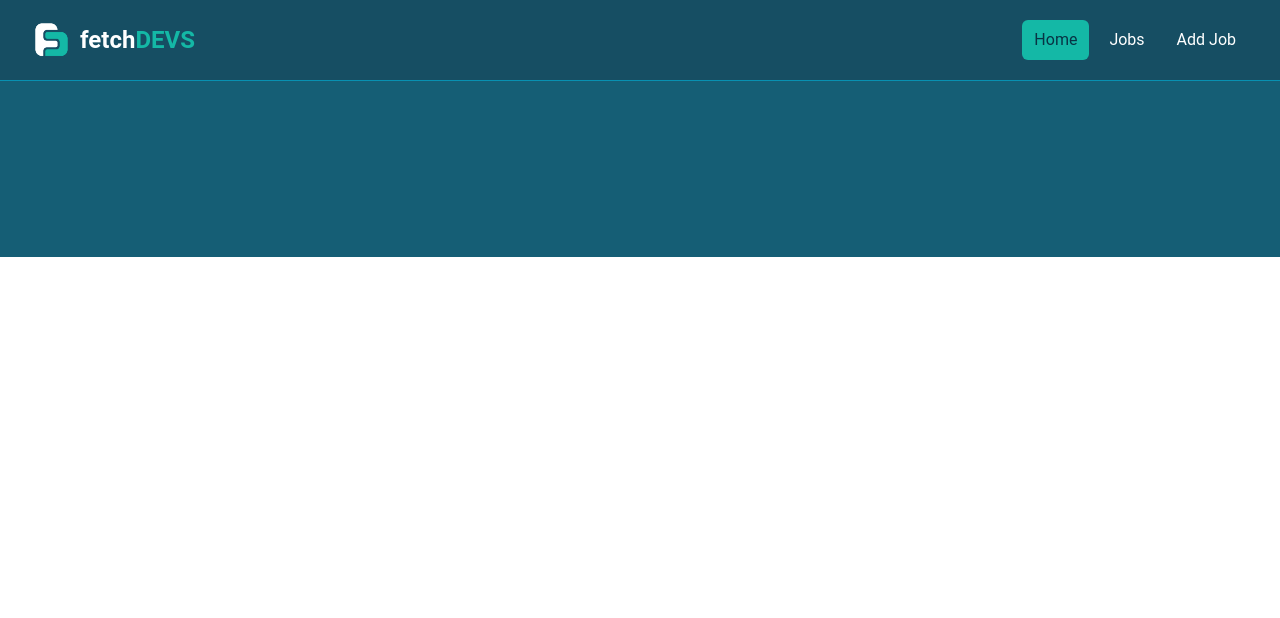
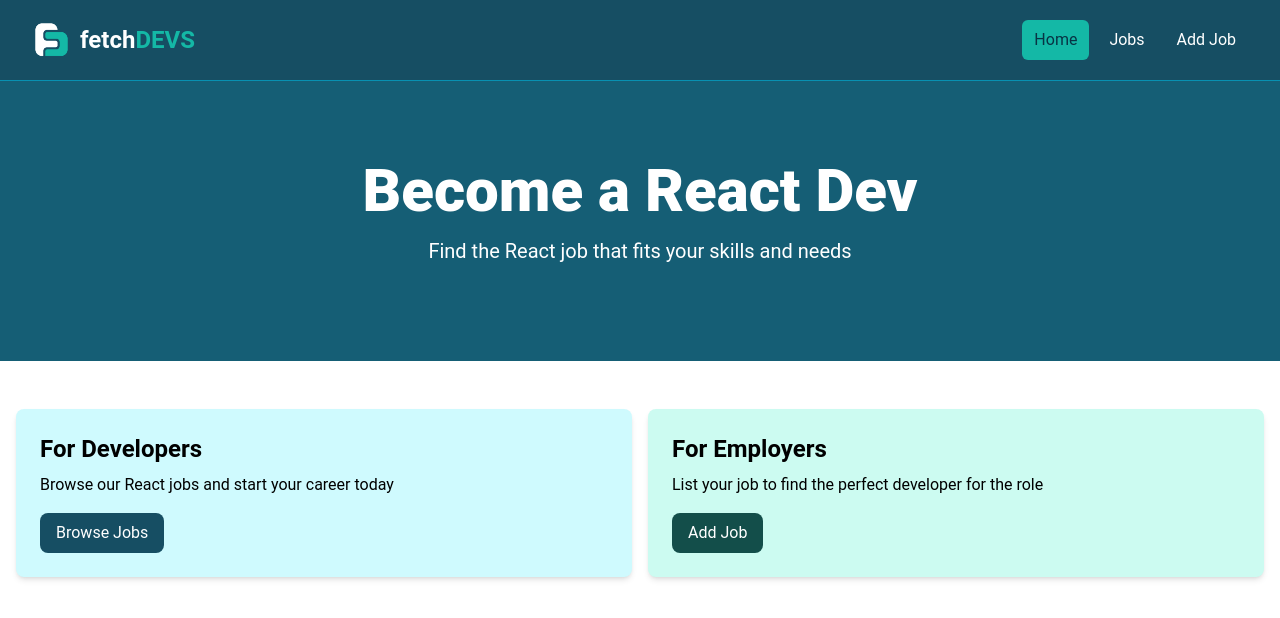
Before and after one commit to ensarokumus/fetch-devs, a React (Vite) app: page / in a window 1280 px wide. Shown: the top 618 px of the page. Built offline with nearby package versions, Linux system fonts and the light colour scheme.

Commit message:
feat: adds HomeCards and Card components

```diff
--- a/src/App.jsx
+++ b/src/App.jsx
@@ -1,11 +1,13 @@
-import Hero from "./components/Hero";
-import NavBar from "./components/NavBar";
+import Hero from "./components/atoms/Hero";
+import NavBar from "./components/atoms/NavBar";
+import HomeCards from "./components/molecules/HomeCards";
 
 const App = () => {
   return (
     <>
       <NavBar />
-      <Hero title="" subtitle="" />
+      <Hero />
+      <HomeCards />
     </>
   );
 };
--- /dev/null
+++ b/src/components/atoms/Card.jsx
@@ -0,0 +1,6 @@
+/* eslint-disable react/prop-types */
+const Card = ({ children, bg = "bg-cyan-100" }) => {
+  return <div className={`${bg} p-6 rounded-lg shadow-md`}>{children}</div>;
+};
+
+export default Card;
--- a/src/components/NavBar.jsx
+++ b/src/components/atoms/NavBar.jsx
@@ -1,4 +1,4 @@
-import logo from "../assets/images/logo-fetchDEVS.png";
+import logo from "../../assets/images/logo-fetchDEVS.png";
 
 const NavBar = () => {
   return (
--- /dev/null
+++ b/src/components/molecules/HomeCards.jsx
@@ -0,0 +1,38 @@
+import Card from "../atoms/Card";
+
+const HomeCards = () => {
+  return (
+    <section className="py-4">
+      <div className="container-xl lg:container m-auto">
+        <div className="grid grid-cols-1 md:grid-cols-2 gap-4 p-4 rounded-lg">
+          <Card>
+            <h2 className="text-2xl font-bold">For Developers</h2>
+            <p className="mt-2 mb-4">
+              Browse our React jobs and start your career today
+            </p>
+            <a
+              href="/jobs.html"
+              className="inline-block bg-cyan-900 text-white rounded-lg px-4 py-2 hover:bg-gray-700"
+            >
+              Browse Jobs
+            </a>
+          </Card>
+          <Card bg="bg-teal-100">
+            <h2 className="text-2xl font-bold">For Employers</h2>
+            <p className="mt-2 mb-4">
+              List your job to find the perfect developer for the role
+            </p>
+            <a
+              href="/add-job.html"
+              className="inline-block bg-teal-900 text-white rounded-lg px-4 py-2 hover:bg-indigo-600"
+            >
+              Add Job
+            </a>
+          </Card>
+        </div>
+      </div>
+    </section>
+  );
+};
+
+export default HomeCards;
```
Also changed, not shown: src/components/atoms/Hero.jsx (renamed from src/components/Hero.jsx).
